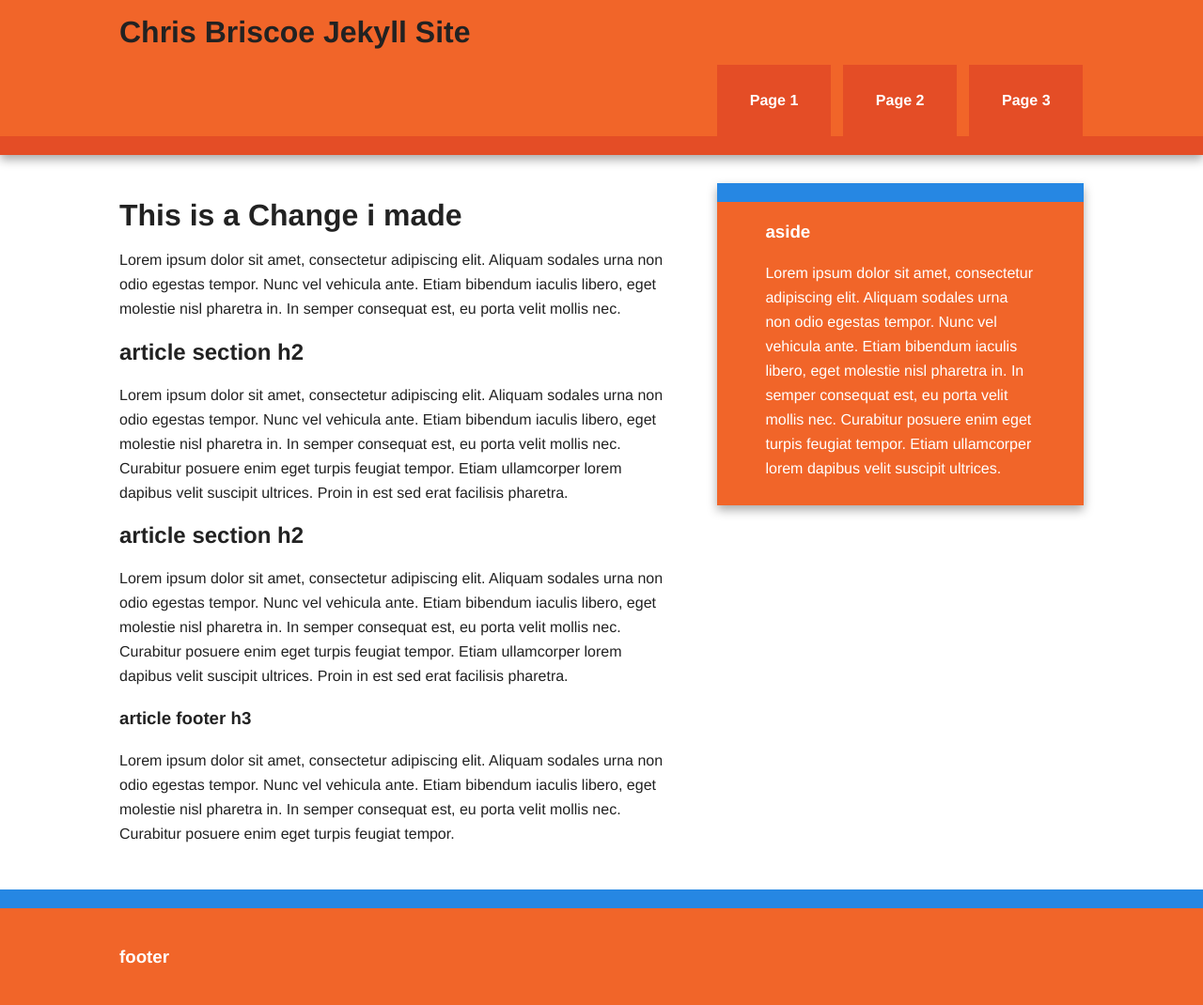
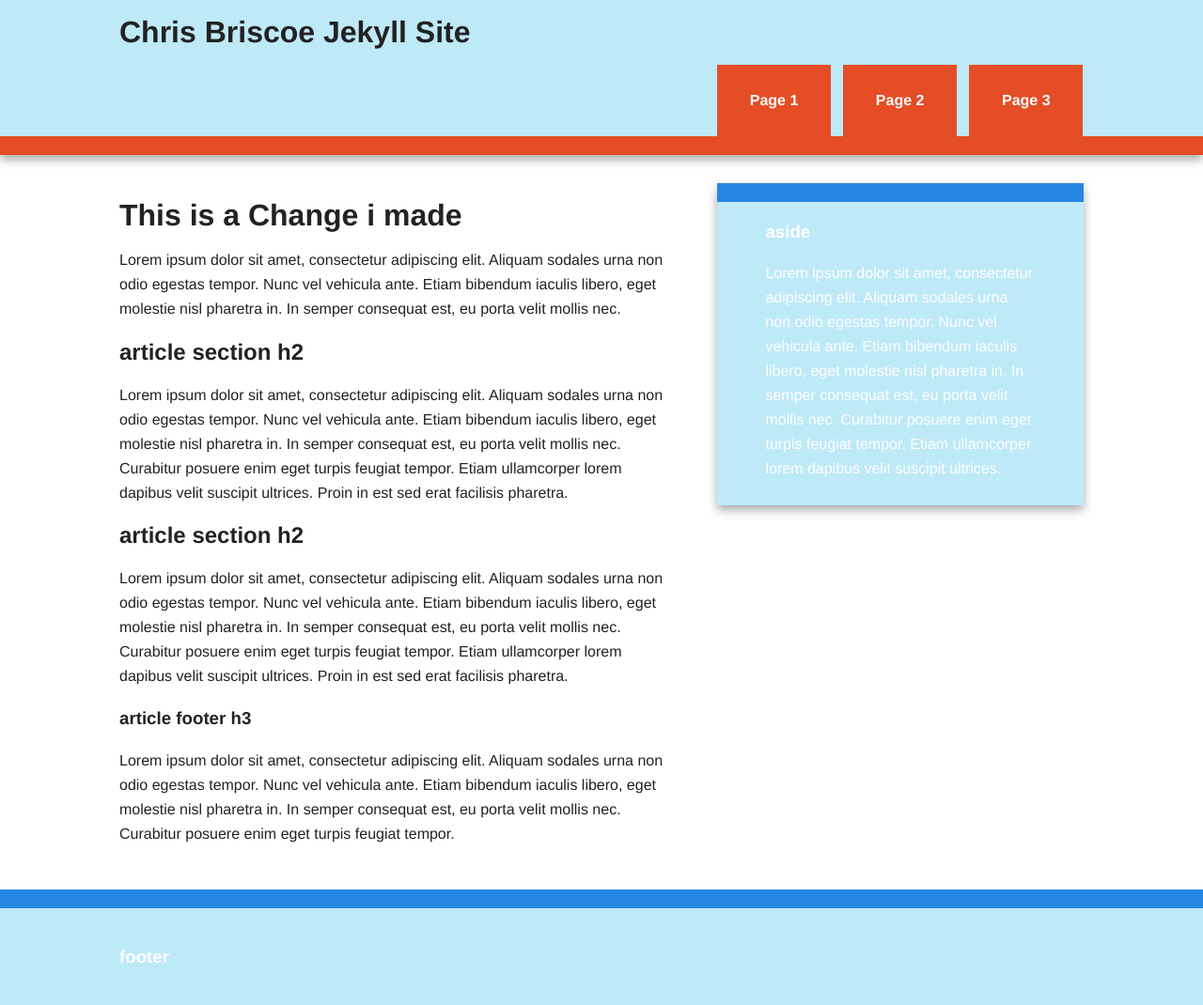
Before and after one commit to Brisk88/CMS-Website, a Jekyll site: the page built from index.html, in a window 1280 px wide. Shown: the whole page at 94% size. Built offline with Jekyll 4.4.1, drawn with Linux system fonts in a browser that asks for light colours; nearby versions of some CDN libraries.

Commit message:
more color

```diff
--- a/css/main.css
+++ b/css/main.css
@@ -86,7 +86,7 @@ body {
 .header-container,
 .footer-container,
 .main aside {
-    background: #f16529;
+    background: #bee9f7;
 }
 
 .title {
```
